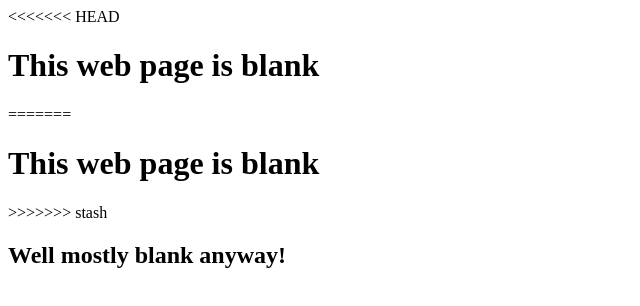
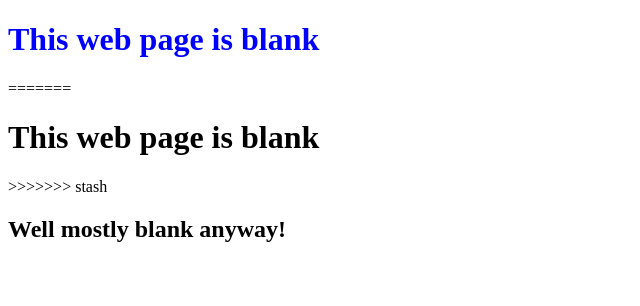
Before and after one commit to mnvasi/0main_openSAP_repo, a plain HTML site: page index.html in a window 1280 px wide. Shown: the whole page, without its empty margins (0-640 px from the left). Drawn offline with Linux system fonts and the light colour scheme.

Commit message:
index commit

```diff
--- a/index.html
+++ b/index.html
@@ -5,8 +5,7 @@
 		<title> An Empty Web Page </title>
 	</head>
 	<body>
-<<<<<<< HEAD
-		<h1 style = "color = Blue"> This web page is blank</h1>
+		<h1 style = "color: Blue"> This web page is blank</h1>
 =======
 		<h1 style = "color=Red"> This web page is blank</h1>
 >>>>>>> stash
```
